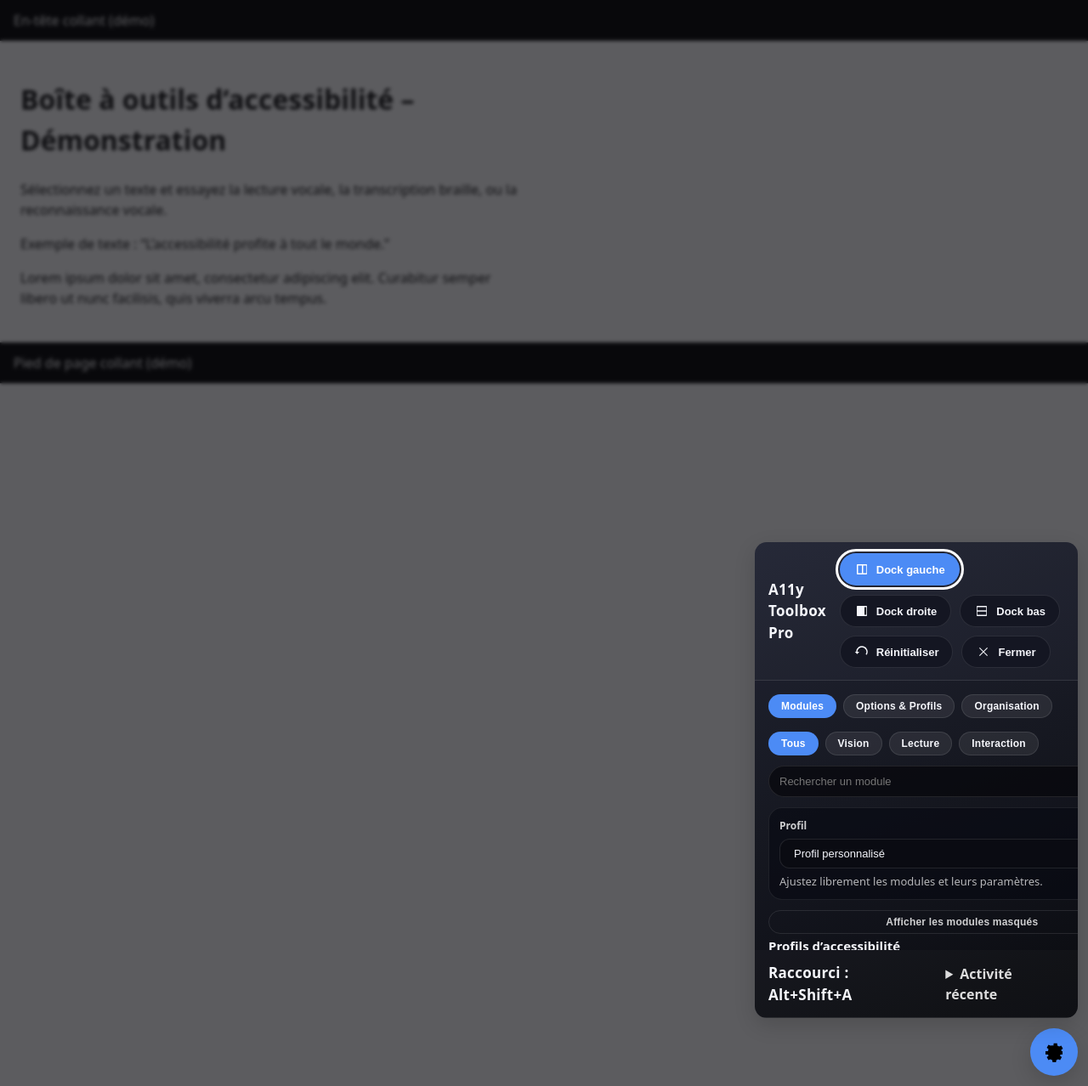
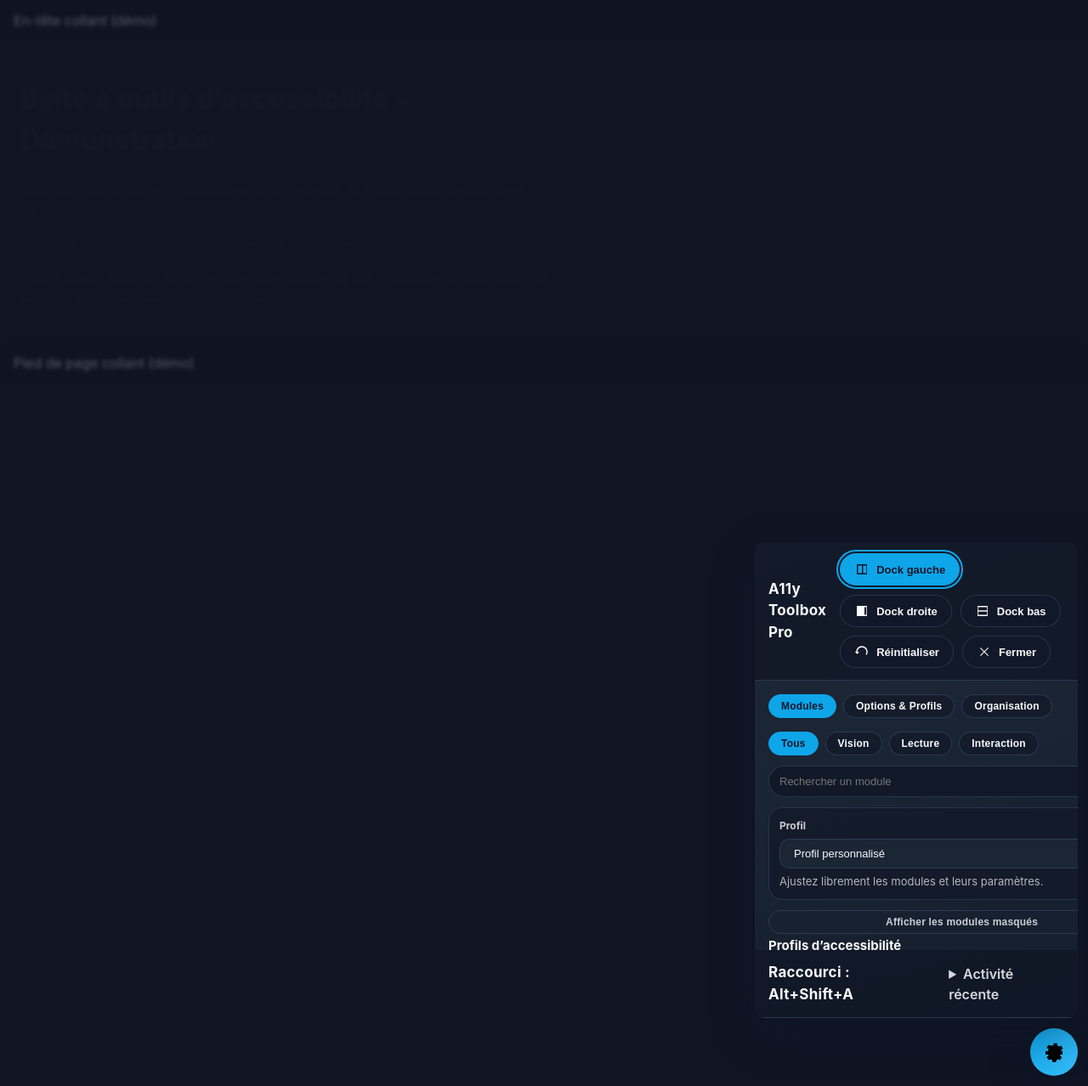
Before and after one commit to jeromelegousse/a11y-toolbox-pro, a PHP site: page / in a window 1280 px wide, after a click that opens the changed part. Shown: the whole page at 85% size. Run offline with PHP 8.4, Linux system fonts and the light colour scheme.

Commit message:
Add design tokens stylesheet and align UI with palette

```diff
--- a/package.json
+++ b/package.json
@@ -8,8 +8,9 @@
     "lint:js": "eslint src --max-warnings=0",
     "lint:css": "stylelint \"src/**/*.css\"",
     "lint": "npm run lint:js && npm run lint:css",
+    "test:unit": "vitest run",
     "test:visual": "playwright test",
-    "test": "npm run lint && npm run test:visual"
+    "test": "npm run lint && npm run test:unit && npm run test:visual"
   },
   "devDependencies": {
     "@playwright/test": "^1.42.1",
--- /dev/null
+++ b/src/css/design-tokens.css
@@ -0,0 +1,32 @@
+/*
+ * A11y Toolbox Pro — Design tokens exposés via variables CSS.
+ *
+ * Ces valeurs sont synchronisées avec l’atelier design system
+ * (voir docs/design-system-workshop.md). Elles servent de base
+ * aux composants UI ainsi qu’aux futurs exports (Figma, Tokens Studio…).
+ */
+
+:root {
+  /* Palette principale */
+  --a11ytb-color-bg: #0f172a;
+  --a11ytb-color-surface: #111827;
+  --a11ytb-color-surface-alt: #1f2937;
+  --a11ytb-color-primary: #38bdf8;
+  --a11ytb-color-primary-strong: #0ea5e9;
+  --a11ytb-color-accent: #22c55e;
+  --a11ytb-color-warning: #f59e0b;
+  --a11ytb-color-danger: #f97316;
+  --a11ytb-color-text: #f8fafc;
+  --a11ytb-color-text-muted: #cbd5f5;
+  --a11ytb-color-border: #334155;
+
+  /* Typographie & espacement */
+  --a11ytb-font-family-sans: "Inter", "Segoe UI", system-ui, -apple-system, sans-serif;
+  --a11ytb-font-size-xs: 12px;
+  --a11ytb-font-size-sm: 14px;
+  --a11ytb-font-size-base: 16px;
+  --a11ytb-font-size-lg: 18px;
+  --a11ytb-radius-sm: 6px;
+  --a11ytb-radius-lg: 12px;
+  --a11ytb-space-unit: 8px;
+}
--- a/src/css/styles.css
+++ b/src/css/styles.css
@@ -1,19 +1,34 @@
 /* A11y Toolbox Pro – styles de base */
+@import url('./design-tokens.css');
+
 :root {
+  color-scheme: dark;
+
   --a11ytb-z: 2147483000;
-  --a11ytb-radius: 14px;
-  --a11ytb-shadow: 0 8px 24px rgb(0 0 0 / 15%);
-  --a11ytb-bg: #05060a;
-  --a11ytb-fg: #f5f6fb;
-  --a11ytb-accent: #4c8bf5;
-  --a11ytb-surface: #141622;
-  --a11ytb-surface-alt: #1d2030;
-  --a11ytb-overlay: rgb(5 6 10 / 65%);
-  --a11ytb-border: rgb(255 255 255 / 10%);
-  --a11ytb-safe-margin: 12px;
+  --a11ytb-radius: var(--a11ytb-radius-lg);
+  --a11ytb-shadow: 0 18px 48px rgb(15 23 42 / 35%);
+  --a11ytb-shadow-subtle: 0 1px 0 rgb(248 250 252 / 6%);
+  --a11ytb-bg: var(--a11ytb-color-bg);
+  --a11ytb-fg: var(--a11ytb-color-text);
+  --a11ytb-fg-muted: var(--a11ytb-color-text-muted);
+  --a11ytb-accent: var(--a11ytb-color-primary);
+  --a11ytb-accent-strong: var(--a11ytb-color-primary-strong);
+  --a11ytb-success: var(--a11ytb-color-accent);
+  --a11ytb-warning: var(--a11ytb-color-warning);
+  --a11ytb-danger: var(--a11ytb-color-danger);
+  --a11ytb-surface: var(--a11ytb-color-surface);
+  --a11ytb-surface-alt: var(--a11ytb-color-surface-alt);
+  --a11ytb-surface-elevated: linear-gradient(165deg, var(--a11ytb-surface-alt), var(--a11ytb-surface));
+  --a11ytb-surface-muted: color-mix(in srgb, var(--a11ytb-surface) 82%, transparent);
+  --a11ytb-overlay: color-mix(in srgb, var(--a11ytb-color-bg) 72%, transparent);
+  --a11ytb-border: var(--a11ytb-color-border);
+  --a11ytb-safe-margin: calc(var(--a11ytb-space-unit) * 1.5);
   --a11ytb-size: 56px;
   --a11ytb-panel-w: min(92vw, 380px);
   --a11ytb-panel-h: min(84vh, 560px);
+  --a11ytb-font-family: var(--a11ytb-font-family-sans);
+  --a11ytb-focus-ring: 3px solid var(--a11ytb-accent-strong);
+  --a11ytb-focus-ring-tight: 2px solid var(--a11ytb-accent-strong);
 }
 
 * { box-sizing: border-box; }
@@ -22,7 +37,8 @@ html,
 body {
   margin: 0;
   padding: 0;
-  font-family: system-ui, -apple-system, "Segoe UI", Roboto, Helvetica, Arial, sans-serif;
+  font-family: var(--a11ytb-font-family, system-ui, -apple-system, 'Segoe UI', sans-serif);
+  font-size: var(--a11ytb-font-size-base);
   line-height: 1.5;
   color: #222;
 }
@@ -56,8 +72,8 @@ body {
   width: var(--a11ytb-size);
   height: var(--a11ytb-size);
   border-radius: 999px;
-  background: var(--a11ytb-accent);
-  color: #fff;
+  background: linear-gradient(135deg, var(--a11ytb-accent-strong), var(--a11ytb-accent));
+  color: var(--a11ytb-color-bg);
   display: grid;
   place-items: center;
   box-shadow: var(--a11ytb-shadow);
@@ -99,7 +115,7 @@ body {
   bottom: calc(calc(var(--a11ytb-safe-margin) + env(safe-area-inset-bottom)) + var(--a11ytb-size) + 12px);
   width: var(--a11ytb-panel-w);
   height: var(--a11ytb-panel-h);
-  background: linear-gradient(160deg, var(--a11ytb-surface-alt), var(--a11ytb-bg));
+  background: var(--a11ytb-surface-elevated);
   color: var(--a11ytb-fg);
   border-radius: var(--a11ytb-radius);
   box-shadow: var(--a11ytb-shadow);
@@ -119,8 +135,8 @@ body {
   justify-content: space-between;
   padding: 14px 16px;
   gap: 16px;
-  background: rgb(255 255 255 / 4%);
-  border-bottom: 1px solid var(--a11ytb-border);
+  background: var(--a11ytb-surface-muted);
+  border-bottom: 1px solid color-mix(in srgb, var(--a11ytb-border) 80%, transparent);
 }
 
 .a11ytb-title {
@@ -138,7 +154,7 @@ body {
 .a11ytb-button {
   background: var(--a11ytb-surface);
   color: var(--a11ytb-fg);
-  border: 1px solid var(--a11ytb-border);
+  border: 1px solid color-mix(in srgb, var(--a11ytb-border) 70%, transparent);
   border-radius: 999px;
   padding: 9px 16px;
   font-size: 13px;
@@ -152,19 +168,20 @@ body {
 
 .a11ytb-button[aria-pressed="true"] {
   background: var(--a11ytb-accent);
-  border-color: transparent;
+  border-color: var(--a11ytb-accent-strong);
+  color: var(--a11ytb-color-bg);
 }
 
 .a11ytb-button:hover,
 .a11ytb-button:focus-visible {
-  background: var(--a11ytb-accent);
-  border-color: transparent;
-  color: #fff;
+  background: var(--a11ytb-accent-strong);
+  border-color: var(--a11ytb-accent-strong);
+  color: var(--a11ytb-color-bg);
   transform: translateY(-1px);
 }
 
 .a11ytb-button:focus-visible {
-  outline: 3px solid #fff;
+  outline: var(--a11ytb-focus-ring-tight);
   outline-offset: 2px;
 }
 
@@ -191,7 +208,7 @@ body {
   gap: 16px;
   padding: 16px;
   overflow: hidden;
-  background: rgb(255 255 255 / 2%);
+  background: color-mix(in srgb, var(--a11ytb-surface-alt) 35%, transparent);
 }
 
 .a11ytb-view-toggle {
@@ -266,8 +283,8 @@ body {
 }
 
 .a11ytb-chip {
-  background: rgb(255 255 255 / 8%);
-  border: 1px solid var(--a11ytb-border);
+  background: color-mix(in srgb, var(--a11ytb-surface) 65%, transparent);
+  border: 1px solid color-mix(in srgb, var(--a11ytb-border) 80%, transparent);
   border-radius: 999px;
   padding: 6px 14px;
   color: var(--a11ytb-fg);
@@ -281,34 +298,34 @@ body {
 .a11ytb-chip.is-active,
 .a11ytb-chip:hover,
 .a11ytb-chip:focus-visible {
-  background: var(--a11ytb-accent);
-  border-color: transparent;
-  color: #fff;
+  background: var(--a11ytb-accent-strong);
+  border-color: var(--a11ytb-accent-strong);
+  color: var(--a11ytb-color-bg);
   outline: none;
 }
 
 .a11ytb-chip:focus-visible {
-  outline: 3px solid #fff;
+  outline: var(--a11ytb-focus-ring-tight);
   outline-offset: 2px;
 }
 
 .a11ytb-chip--ghost {
   background: transparent;
-  color: rgb(255 255 255 / 80%);
+  color: color-mix(in srgb, var(--a11ytb-fg) 80%, transparent);
 }
 
 .a11ytb-search {
   width: 100%;
   padding: 10px 12px;
   border-radius: 999px;
-  border: 1px solid var(--a11ytb-border);
-  background: rgb(5 6 10 / 65%);
+  border: 1px solid color-mix(in srgb, var(--a11ytb-border) 75%, transparent);
+  background: color-mix(in srgb, var(--a11ytb-surface) 85%, transparent);
   color: var(--a11ytb-fg);
   font-size: 13px;
 }
 
 .a11ytb-search:focus-visible {
-  outline: 2px solid var(--a11ytb-accent);
+  outline: var(--a11ytb-focus-ring-tight);
   outline-offset: 2px;
 }
 
@@ -316,35 +333,35 @@ body {
   display: grid;
   gap: 6px;
   padding: 12px;
-  border: 1px solid rgb(255 255 255 / 8%);
+  border: 1px solid color-mix(in srgb, var(--a11ytb-border) 70%, transparent);
   border-radius: 16px;
-  background: rgb(6 9 18 / 55%);
+  background: color-mix(in srgb, var(--a11ytb-surface) 65%, transparent);
 }
 
 .a11ytb-profile-label {
   font-size: 12px;
   font-weight: 700;
-  color: rgb(255 255 255 / 80%);
+  color: color-mix(in srgb, var(--a11ytb-fg) 80%, transparent);
 }
 
 .a11ytb-profile-select {
   border-radius: 12px;
-  border: 1px solid var(--a11ytb-border);
+  border: 1px solid color-mix(in srgb, var(--a11ytb-border) 80%, transparent);
   padding: 8px 12px;
-  background: rgb(10 12 18 / 80%);
+  background: color-mix(in srgb, var(--a11ytb-surface-alt) 80%, transparent);
   color: var(--a11ytb-fg);
   font-size: 13px;
 }
 
 .a11ytb-profile-select:focus-visible {
-  outline: 2px solid var(--a11ytb-accent);
+  outline: var(--a11ytb-focus-ring-tight);
   outline-offset: 2px;
 }
 
 .a11ytb-profile-description {
   margin: 0;
   font-size: 13px;
-  color: rgb(255 255 255 / 70%);
+  color: color-mix(in srgb, var(--a11ytb-fg) 70%, transparent);
   line-height: 1.4;
 }
 
@@ -611,7 +628,7 @@ body {
   align-items: center;
   padding: 4px 10px;
   border-radius: 999px;
-  background: rgb(255 255 255 / 10%);
+  background: color-mix(in srgb, var(--a11ytb-fg) 14%, transparent);
   font-size: 11px;
   text-transform: uppercase;
   letter-spacing: 0.3px;
@@ -687,44 +704,44 @@ body {
   width: 100%;
   padding: 8px 10px;
   border-radius: 12px;
-  border: 1px solid var(--a11ytb-border);
-  background: rgb(8 9 14 / 60%);
+  border: 1px solid color-mix(in srgb, var(--a11ytb-border) 78%, transparent);
+  background: color-mix(in srgb, var(--a11ytb-surface-alt) 78%, transparent);
   color: var(--a11ytb-fg);
   font-size: 13px;
 }
 
 .a11ytb-option-select:focus-visible {
-  outline: 2px solid var(--a11ytb-accent);
+  outline: var(--a11ytb-focus-ring-tight);
   outline-offset: 1px;
 }
 
 .a11ytb-option-empty {
   margin: 0;
   font-size: 12px;
-  color: rgb(255 255 255 / 60%);
+  color: color-mix(in srgb, var(--a11ytb-fg) 60%, transparent);
 }
 
 .a11ytb-empty-state {
   margin: 0;
-  color: rgb(255 255 255 / 65%);
+  color: color-mix(in srgb, var(--a11ytb-fg) 65%, transparent);
   font-size: 13px;
 }
 
 .a11ytb-module {
-  background: linear-gradient(165deg, var(--a11ytb-surface-alt), var(--a11ytb-surface));
-  border: 1px solid var(--a11ytb-border);
+  background: var(--a11ytb-surface-elevated);
+  border: 1px solid color-mix(in srgb, var(--a11ytb-border) 80%, transparent);
   border-radius: 16px;
   padding: 16px;
   display: grid;
   gap: 16px;
-  box-shadow: inset 0 1px 0 rgb(255 255 255 / 6%);
+  box-shadow: var(--a11ytb-shadow-subtle);
   position: relative;
   overflow: hidden;
 }
 
 .a11ytb-module:focus-within {
-  border-color: var(--a11ytb-accent);
-  box-shadow: 0 0 0 2px rgb(76 139 245 / 35%);
+  border-color: var(--a11ytb-accent-strong);
+  box-shadow: 0 0 0 2px color-mix(in srgb, var(--a11ytb-accent-strong) 35%, transparent);
 }
 
 
@@ -790,9 +807,9 @@ body {
   display: inline-flex;
   align-items: center;
   justify-content: center;
-  background: rgb(76 139 245 / 22%);
+  background: color-mix(in srgb, var(--a11ytb-accent) 22%, transparent);
   border-radius: 8px;
-  color: var(--a11ytb-accent);
+  color: var(--a11ytb-accent-strong);
 }
 
 .a11ytb-module-icon svg {
@@ -807,7 +824,7 @@ body {
 }
 
 .a11ytb-icon-button {
-  background: rgb(255 255 255 / 6%);
+  background: color-mix(in srgb, var(--a11ytb-fg) 6%, transparent);
   border: 1px solid transparent;
   border-radius: 12px;
   width: 30px;
@@ -860,7 +877,7 @@ body {
   font-size: 12px;
   text-transform: uppercase;
   letter-spacing: 0.4px;
-  color: rgb(255 255 255 / 70%);
+  color: color-mix(in srgb, var(--a11ytb-fg) 70%, transparent);
 }
 
 .a11ytb-summary dd {
@@ -889,8 +906,8 @@ body {
   gap: 4px;
   padding: 3px 8px;
   border-radius: 999px;
-  background: rgb(76 139 245 / 22%);
-  color: var(--a11ytb-accent);
+  background: color-mix(in srgb, var(--a11ytb-accent) 22%, transparent);
+  color: var(--a11ytb-accent-strong);
   font-weight: 600;
   text-transform: uppercase;
   letter-spacing: 0.5px;
@@ -999,7 +1016,7 @@ body {
 
 .a11ytb-activity {
   margin-left: auto;
-  color: rgb(255 255 255 / 85%);
+  color: color-mix(in srgb, var(--a11ytb-fg) 85%, transparent);
 }
 
 .a11ytb-activity summary {
```
Also changed, not shown: other parts of src/css/styles.css (+73 -73 lines), docs/design-system-workshop.md (+1 -0 lines), docs/testing-strategy.md (+13 -5 lines), vitest.config.mjs (added, +8 -0 lines). Lines whose indentation alone changed are shown as unchanged.
